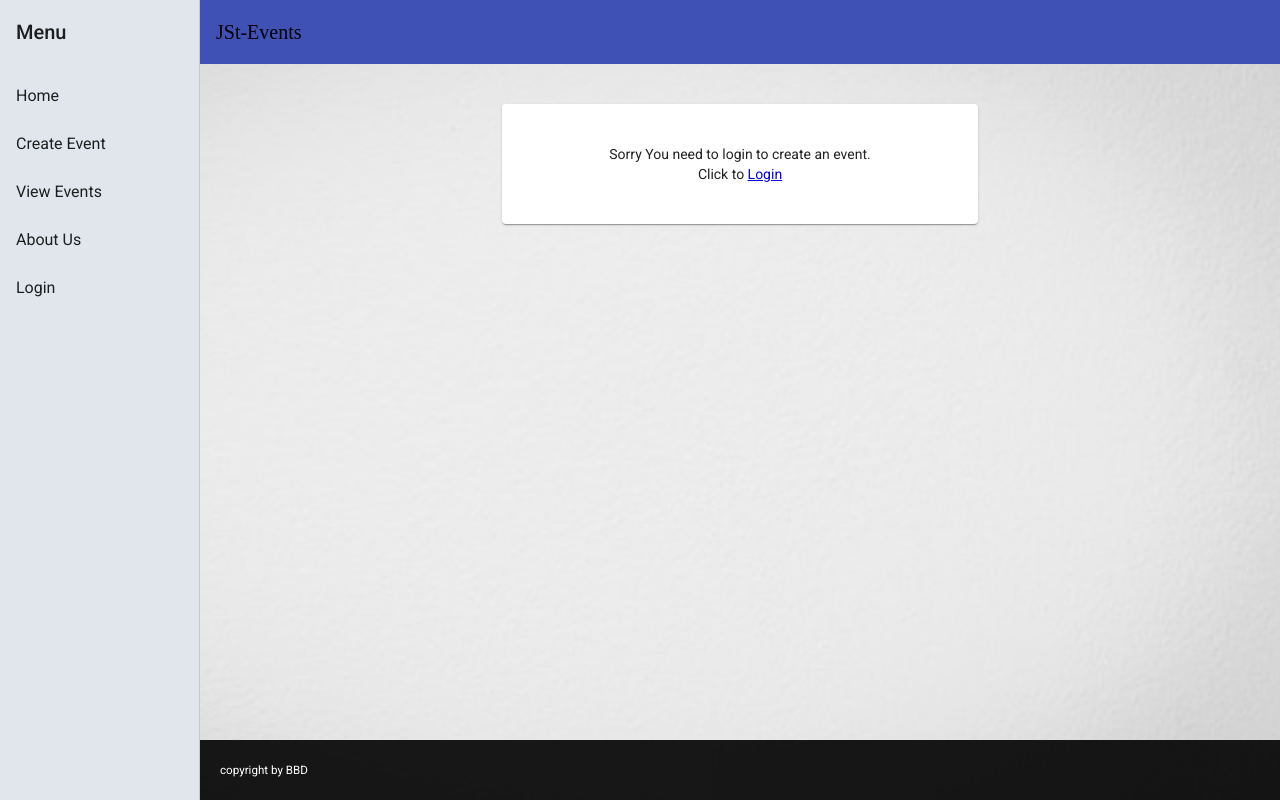
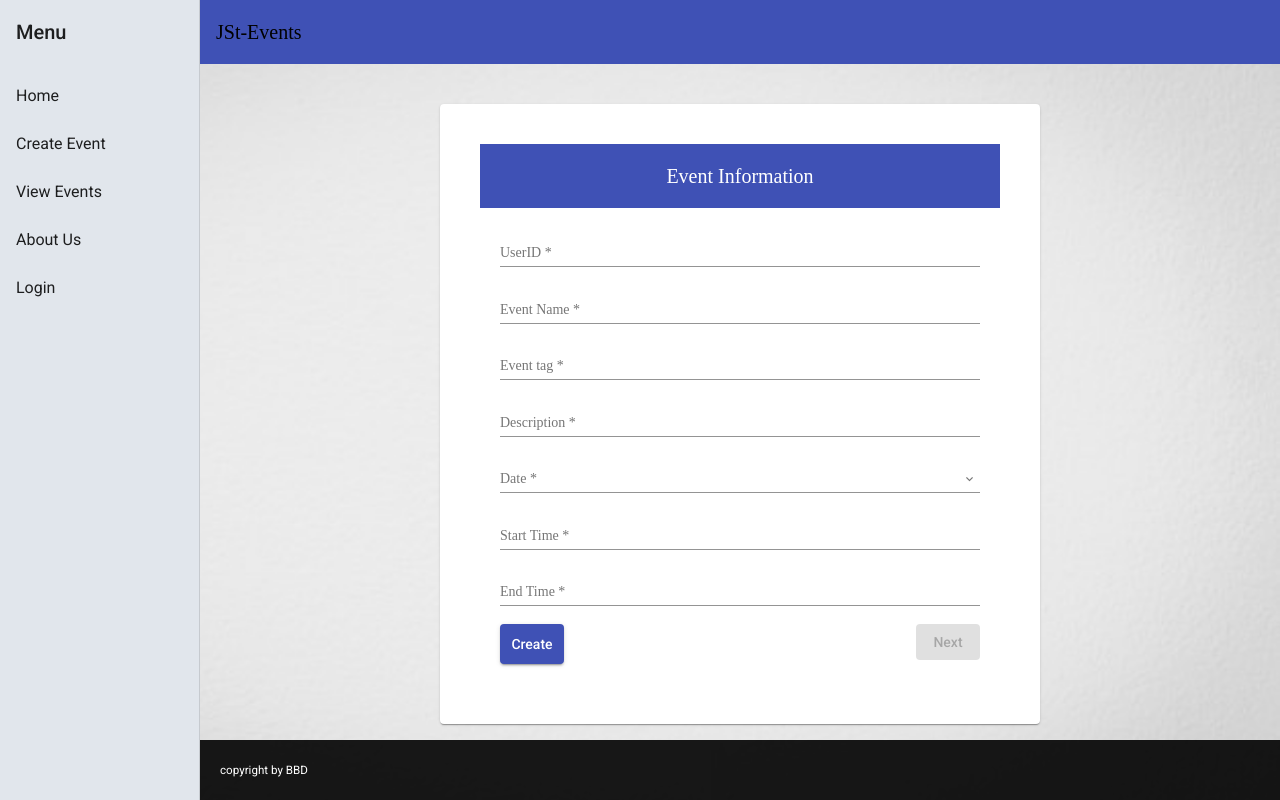
Before and after one commit to fkalombo/EventManager, an Angular app in the folder front-end/event-manager/: page /create-event in a window 1280 px wide. Built offline with nearby package versions, Linux system fonts and the light colour scheme.

Commit message:
fixed resp bug

```diff
--- a/front-end/event-manager/src/app/create-events-form/create-events-form.component.css
+++ b/front-end/event-manager/src/app/create-events-form/create-events-form.component.css
@@ -5,8 +5,16 @@ mat-card{
   border-radius: 4px;
 }
 
+.main-div {
+  margin: 20px;
+  padding: 0;
+}
+.form{
+  padding: 20px;
+}
+
 .ng-valid[required], .ng-valid.required  {
-  border-left: 5px solid #42A948; /* green */
+  border-left: 5px solid #42A948;
 }
 
 mat-toolbar{
--- a/front-end/event-manager/src/app/create-events-form/create-events-form.component.html
+++ b/front-end/event-manager/src/app/create-events-form/create-events-form.component.html
@@ -1,6 +1,7 @@
-<mat-card fxFlex="44">
-  <form *ngIf="logged" class="form" fxLayoutAlign="stretch" fxLayout="column" [formGroup]="events" (ngSubmit)="onSubmit()">
+<section class="main-div">
+  <mat-card>
     <mat-toolbar color="primary">Event Information</mat-toolbar>
+    <form *ngIf="logged" class="form" fxLayout="column" [formGroup]="events" (ngSubmit)="onSubmit()">
       <mat-form-field>
         <input matInput placeholder="UserID" formControlName="EventCreatorId" required >
         <mat-error>This needs to be filled in</mat-error>
@@ -46,3 +47,4 @@
     <p *ngIf="!logged">Sorry You need to login to create an event.<br>
     Click to <a [routerLink]="['/login']">Login</a></p>
   </mat-card>
+</section>
--- a/front-end/event-manager/src/app/create-events-form/create-events-form.component.ts
+++ b/front-end/event-manager/src/app/create-events-form/create-events-form.component.ts
@@ -13,7 +13,7 @@ import { FormControl, FormGroup, Validators } from '@angular/forms';
   styleUrls: ['./create-events-form.component.css']
 })
 export class CreateEventsFormComponent implements OnInit {
-  logged: Boolean = loggedIn
+  logged: Boolean = true
   events = new FormGroup({
     Description: new FormControl("",[Validators.required]),
     EventDate: new FormControl("",[Validators.required]),
```
Lines whose indentation alone changed are shown as unchanged.
